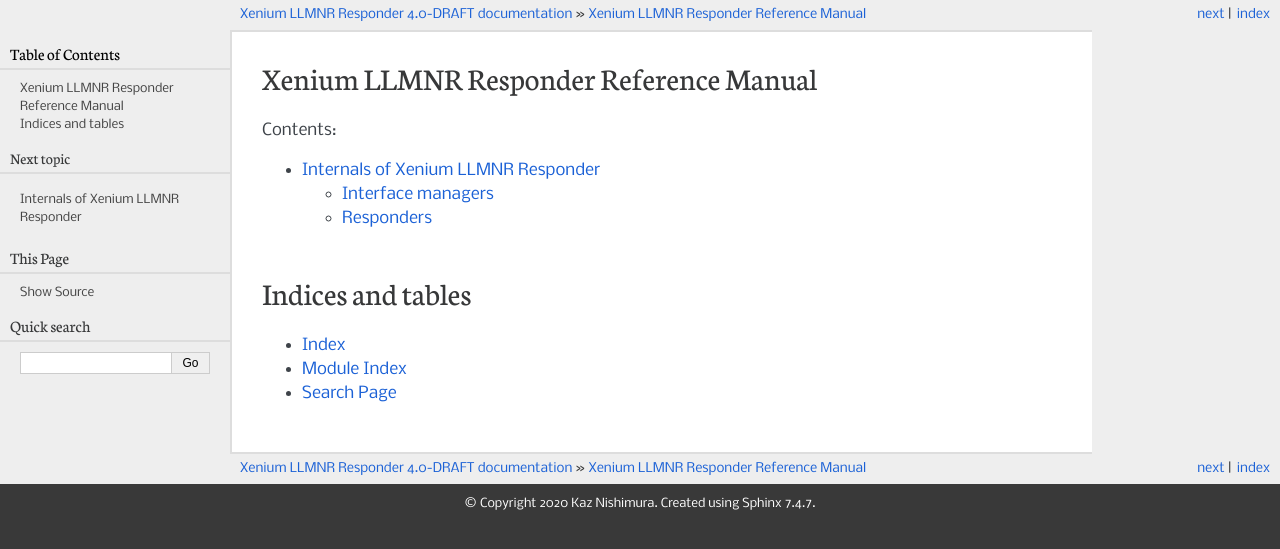
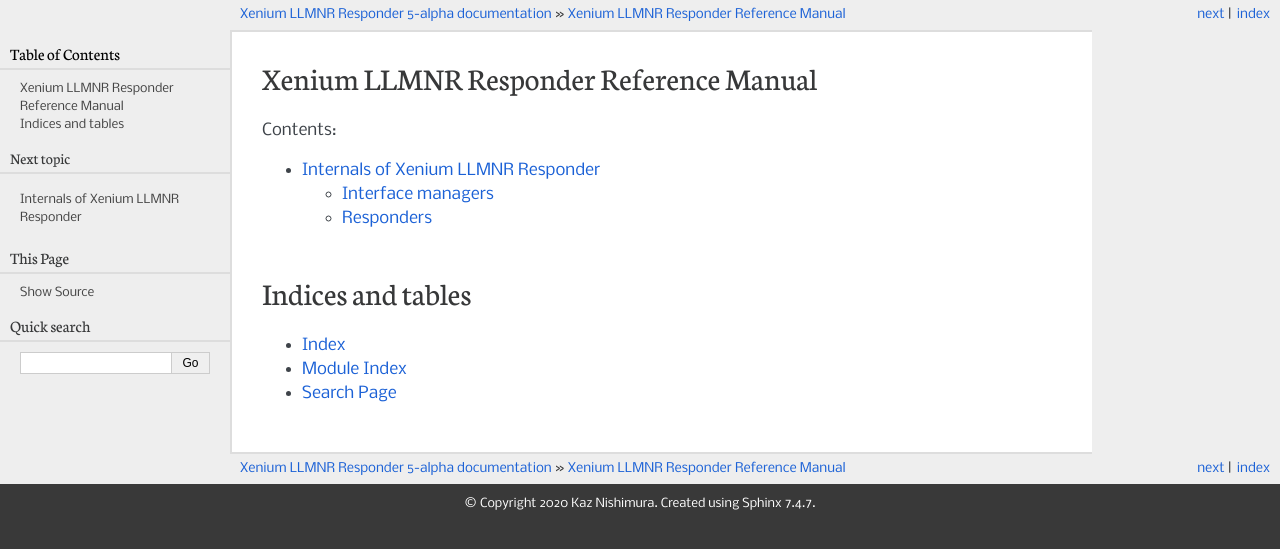
Before and after one commit to vx68k/xllmnrd, a Sphinx documentation site: the page built from sphinx/index.rst, in a window 1280 px wide. Shown: the top 549 px of the page. Built offline with Sphinx 7.4.7, drawn with Linux system fonts in a browser that asks for light colours.

Commit message:
Change the version numbers

```diff
--- a/sphinx/conf.py
+++ b/sphinx/conf.py
@@ -24,9 +24,9 @@
 author = 'Kaz Nishimura'
 
 # The short X.Y version
-version = '4.0'
+version = '5.0'
 # The full version, including alpha/beta/rc tags
-release = '4.0-DRAFT'
+release = '5-alpha'
 
 
 # -- General configuration ---------------------------------------------------
```
